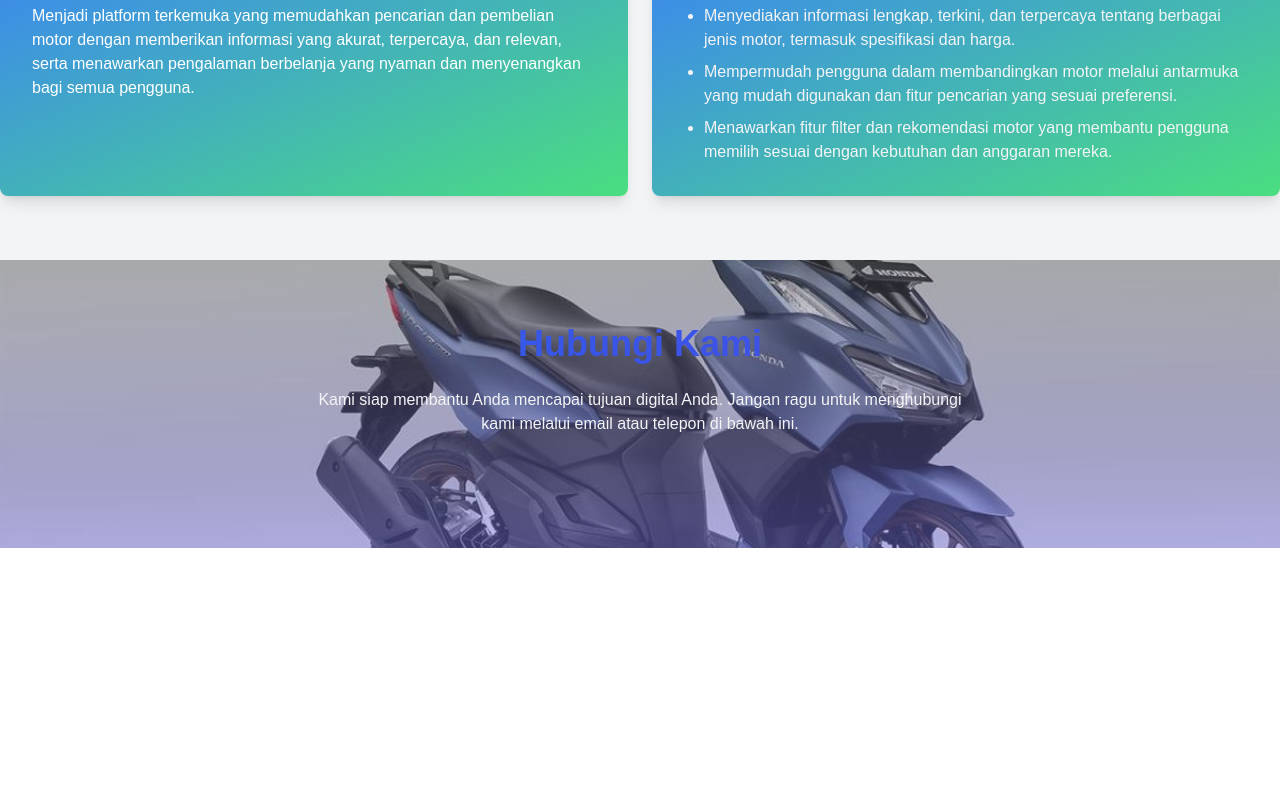
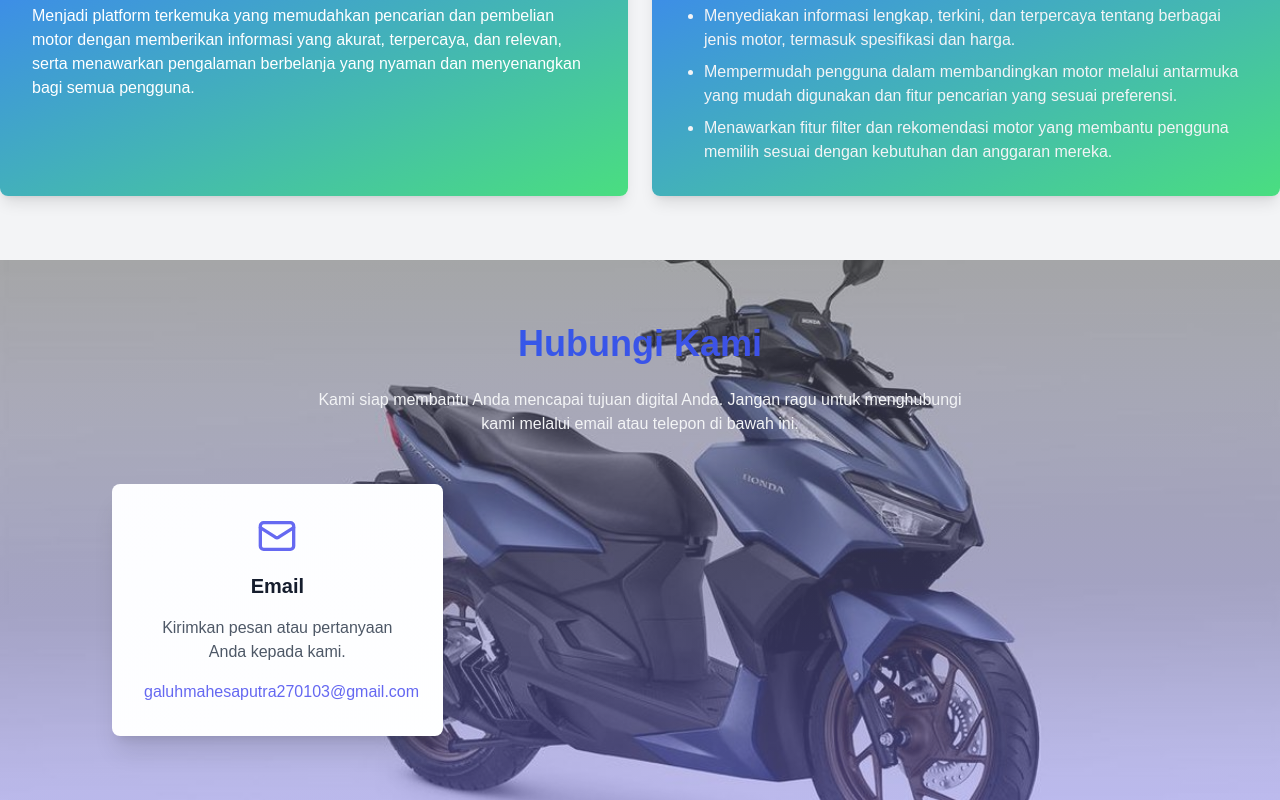
Before and after one commit to TriSasongko/GALACTRI, a Next.js app: page /modules/about in a window 1280 px wide. Shown: the part 1971-2771 px from the top of the page. Before the commit the page ends 2519 px from the top, so only its background shows below. Built offline with nearby package versions, Linux system fonts and the light colour scheme.

Commit message:
Menambahkan kartu email dengan efek hover

```diff
--- a/app/modules/about/page.tsx
+++ b/app/modules/about/page.tsx
@@ -195,6 +195,22 @@ const AboutPage = () => {
    <div className="relative max-w-6xl mx-auto px-6 lg:px-12">
    <div className="grid grid-cols-1 md:grid-cols-2 lg:grid-cols-3 gap-8">
 
+     {/* Card Email */}
+     <div className="relative bg-white rounded-lg shadow-xl overflow-hidden transition transform hover:scale-105 hover:shadow-2xl">
+        <div className="absolute inset-0 bg-gradient-to-br from-indigo-200/40 to-blue-300/10 opacity-10"></div>
+        <div className="p-8 text-center space-y-4">
+          <Mail className="w-10 h-10 mx-auto text-indigo-500" />
+          <h3 className="text-xl font-bold text-gray-900">Email</h3>
+          <p className="text-gray-600">Kirimkan pesan atau pertanyaan Anda kepada kami.</p>
+          <a
+            href="mailto:info@example.com"
+            className="block mt-4 text-indigo-500 font-medium hover:underline"
+          >
+          galuhmahesaputra270103@gmail.com
+          </a>
+        </div>
+      </div>
+
 
 
 
```
